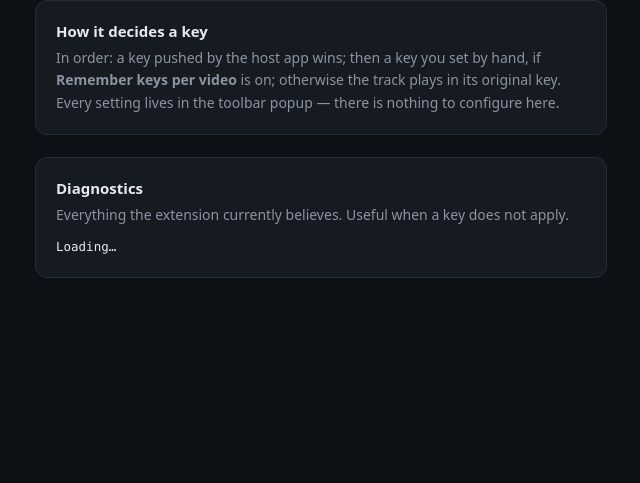
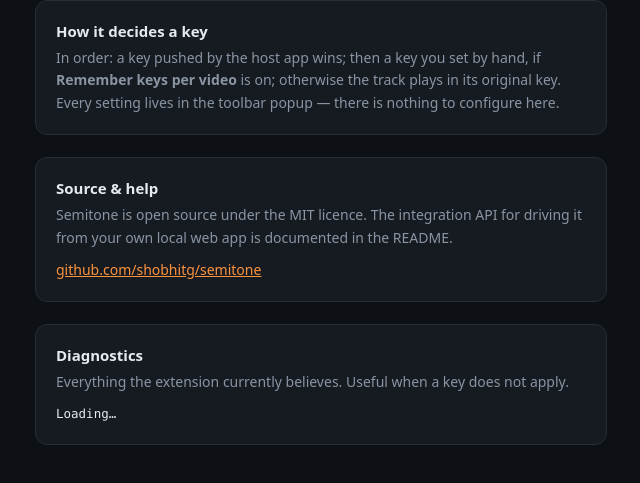
Before and after one commit to shobhitg/semitone, a browser extension: page src/options.html in a window 1280 px wide. Shown: the part 95-578 px from the top of the page, without its empty margins (319-959 px from the left). Drawn offline with Linux system fonts and the light colour scheme.

Commit message:
Link the source repo from the manifest, popup and options page
homepage_url surfaces as the Website link on the chrome://extensions card;
the options page carries the API pointer for anyone integrating.

```diff
--- a/src/options.html
+++ b/src/options.html
@@ -32,6 +32,18 @@
     </section>
 
     <section class="card-lg">
+      <h2>Source &amp; help</h2>
+      <p>
+        Semitone is open source under the MIT licence. The integration API for driving it from
+        your own local web app is documented in the README.
+      </p>
+      <p style="margin-top:10px">
+        <a href="https://github.com/shobhitg/semitone" target="_blank" rel="noreferrer noopener"
+           style="color:var(--accent)">github.com/shobhitg/semitone</a>
+      </p>
+    </section>
+
+    <section class="card-lg">
       <h2>Diagnostics</h2>
       <p>Everything the extension currently believes. Useful when a key does not apply.</p>
       <pre id="diag">Loading…</pre>
```
Also changed, not shown: src/popup.html (+5 -1 lines), manifest.json, 1 other file.
